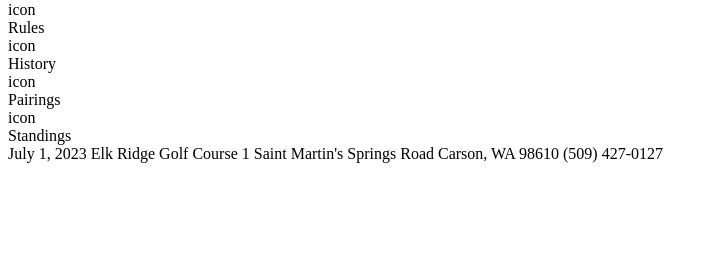
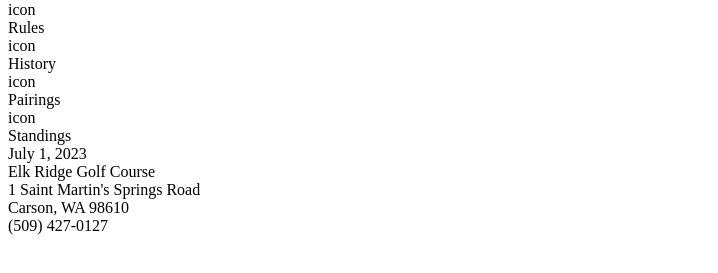
Before and after one commit to wazzupope/LFizzle, a plain HTML site: page index.html in a window 1280 px wide. Shown: the part 79-352 px from the top of the page, without its empty margins (0-718 px from the left). Drawn offline with Linux system fonts and the light colour scheme.

Commit message:
change spans to divs for flexbox formatting purposes

```diff
--- a/index.html
+++ b/index.html
@@ -31,11 +31,11 @@
     </nav>
     <main>
         <section id="main-section">
-            <span id="date">July 1, 2023</span>
-            <span id="course">Elk Ridge Golf Course</span>
-            <span class="contact-info">1 Saint Martin's Springs Road</span>
-            <span class="contact-info">Carson, WA 98610</span>
-            <span class="contact-info">(509) 427-0127</span>
+            <div id="date">July 1, 2023</div>
+            <div id="course">Elk Ridge Golf Course</div>
+            <div class="contact-info">1 Saint Martin's Springs Road</div>
+            <div class="contact-info">Carson, WA 98610</div>
+            <div class="contact-info">(509) 427-0127</div>
         </section>
     </main>
     <script src="script.js"></script>
```
